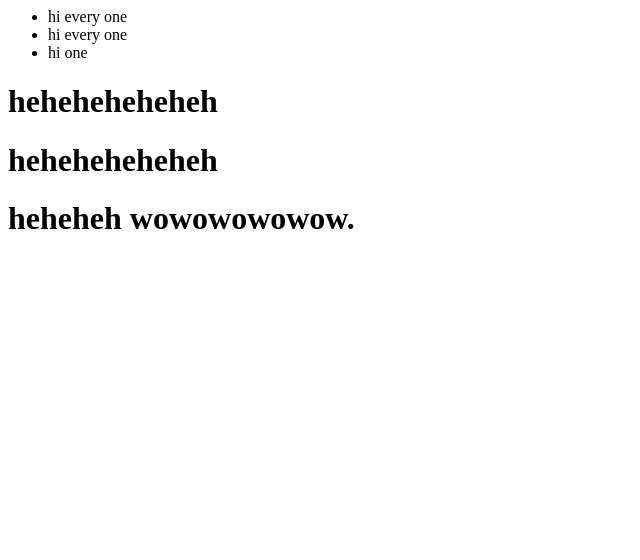
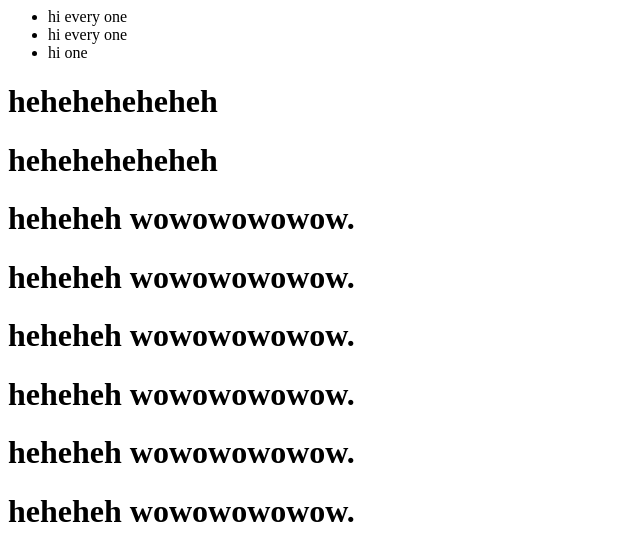
Before and after one commit to nomantufail/vctest, a plain HTML site: page index.html in a window 1280 px wide. Shown: the whole page, without its empty margins (0-640 px from the left). Drawn offline with Linux system fonts and the light colour scheme.

Commit message:
jdkfjdkjf

```diff
--- a/index.html
+++ b/index.html
@@ -15,5 +15,20 @@ heheheheheheh
 <h1>
 heheheh wowowowowow.
 </h1>
+<h1>
+heheheh wowowowowow.
+</h1>
+<h1>
+heheheh wowowowowow.
+</h1>
+<h1>
+heheheh wowowowowow.
+</h1>
+<h1>
+heheheh wowowowowow.
+</h1>
+<h1>
+heheheh wowowowowow.
+</h1>
 </body>
 </html>
```
